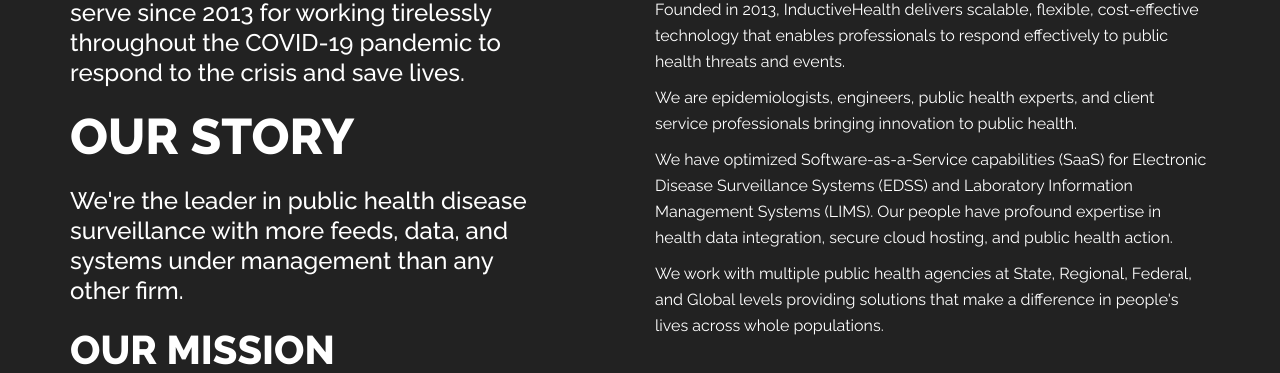
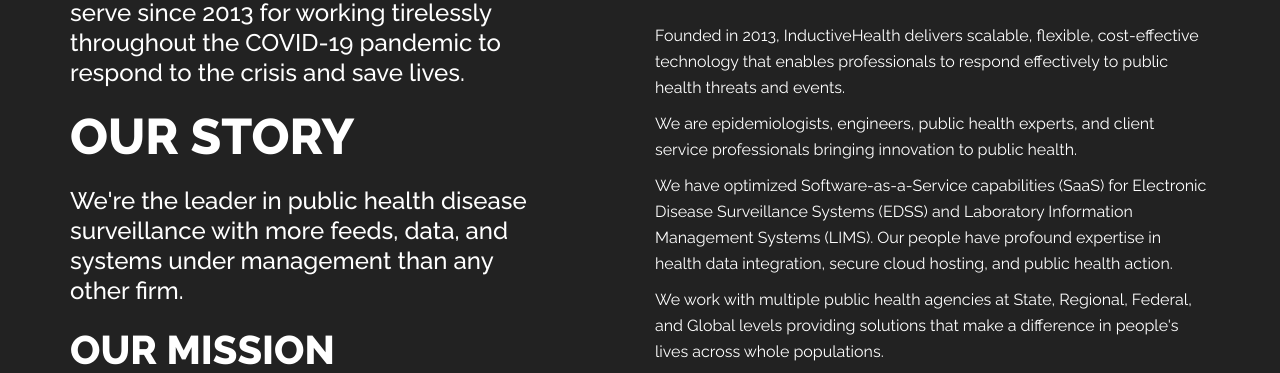
Before and after one commit to inductivehealth/inductivehealth.github.io, a plain HTML site: page index.html in a window 1280 px wide. Shown: the part 1326-1699 px from the top of the page. Drawn offline with Linux system fonts and the light colour scheme.

Commit message:
added line break after thanks video

```diff
--- a/index.html
+++ b/index.html
@@ -179,7 +179,7 @@
                     </div>
                     <div class="col-md-6 col-md-offset-1 animated" data-animation="fadeInUp" data-animation-delay="900">
                         <div>
-                            <div><video class="ihi-video" src="video/word-of-thanks-ihi-video.mp4" loop controls width="550" type='video/mp4'></video></div>
+                            <div><video class="ihi-video" src="video/word-of-thanks-ihi-video.mp4" loop controls width="550" type='video/mp4'></video></div><br>
                             <p>Founded in 2013, InductiveHealth delivers scalable, flexible, cost-effective technology that enables professionals to respond effectively to public health threats and events.
                             </p>
 							<p>We are epidemiologists, engineers, public health experts, and client service professionals bringing innovation to public health.</p>
```
